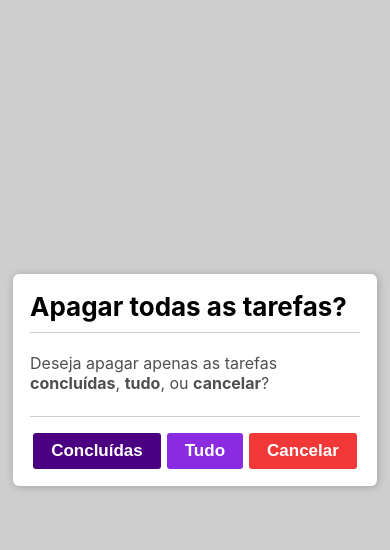
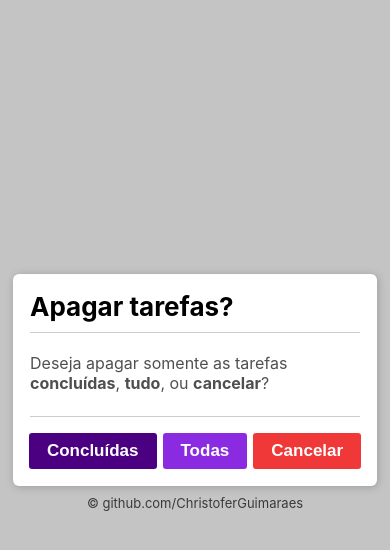
Before and after one commit to ChristoferGuimaraes/todo-react, a React (Create React App) app: page / in a window 390 px wide. Both pictures are taken after a click on the button "Limpar". Shown: the top 550 px of the page. Built offline with nearby package versions, Linux system fonts and the light colour scheme.

Commit message:
responsive fixed

```diff
--- a/src/components/App.css
+++ b/src/components/App.css
@@ -1,15 +1,20 @@
+.container {
+    width: 100vw;
+    height: 100vh;
+    position:absolute;
+}
+
 .main-container {
-  position: absolute;
   border-radius: 6px;
   padding: 19px;
-  max-width: 480px;
-  min-width: 300px;
-  margin: 0px auto;
   background-color: #fff;
   box-shadow: 0.5px 0.5px 5px rgba(0, 0, 0, 0.233);
-  margin-top: 240px;
-  left: 0;
-  right: 0;
+  flex-direction: column;
+  position: relative;
+  top: 45%;
+  left: 50%;
+  transform: translate(-50%, -50%);
+  width: 450px;
 }
 
 .input-container {
@@ -162,10 +167,11 @@
   user-select: none;
 }
 
-@media (max-width: 900px) {
+@media (max-width: 800px) {
   .main-container {
     box-shadow: none;
-  }
+    width: 450px;
+}
 
   .title {
     text-align: center;
@@ -175,15 +181,17 @@
 
   .clearall-button {
     padding: 8px 15px;
-    background-color: blueviolet;
-    color: #fff;
-    border: none;
-    border-radius: 3px;
-    cursor: pointer;
-    transition: 0.5s;
     font-size: 16px;
   }
   .active-tasks {
     margin-top: 9px;
   }
 }
+
+@media (max-width: 500px) {
+    .main-container {
+        box-shadow: none;
+        width: 330px;
+    }
+
+}
--- a/src/components/Modal/index.css
+++ b/src/components/Modal/index.css
@@ -1,10 +1,8 @@
 .modal-background {
   width: 100vw;
   height: 100vh;
-
-  background-color: rgba(90, 90, 90, 0.295);
-
-  position: absolute;
+  background-color: rgba(56, 56, 56, 0.295);
+  position: fixed;
 }
 
 .modal-container {
@@ -94,7 +92,7 @@
   background-color: rgb(204, 48, 48);
 }
 
-@media (max-width: 900px) {
+@media (max-width: 800px) {
   .all-button,
   .cancel-button,
   .selected-button {
--- a/src/components/Modal/index.js
+++ b/src/components/Modal/index.js
@@ -6,11 +6,11 @@
     <div className="modal-background">
       <div className="modal-container">
         <div>
-          <h1 className="title-modal"> Apagar todas as tarefas? </h1>
+          <h1 className="title-modal"> Apagar tarefas? </h1>
         </div>
         <div className="body-modal">
           <p>
-            Deseja apagar apenas as tarefas <b>concluídas</b>, <b>tudo</b>, ou <b>cancelar</b>?
+            Deseja apagar somente as tarefas <b>concluídas</b>, <b>tudo</b>, ou <b>cancelar</b>?
           </p>
         </div>
         <div className="footer">
@@ -18,7 +18,7 @@
               <button className="selected-button" onClick={() => selectedModal(true)}>Concluídas</button>
           </div>
           <div className="all-container">
-            <button className="all-button" onClick={() => confirmModal(true)}>Tudo</button>
+            <button className="all-button" onClick={() => confirmModal(true)}>Todas</button>
           </div>
 
 
--- a/src/index.css
+++ b/src/index.css
@@ -12,7 +12,7 @@
 -moz-osx-font-smoothing: grayscale;
 }
 
-@media (max-width: 900px) {
+@media (max-width: 800px) {
   body {
     background-color: #fff;
   }
```
